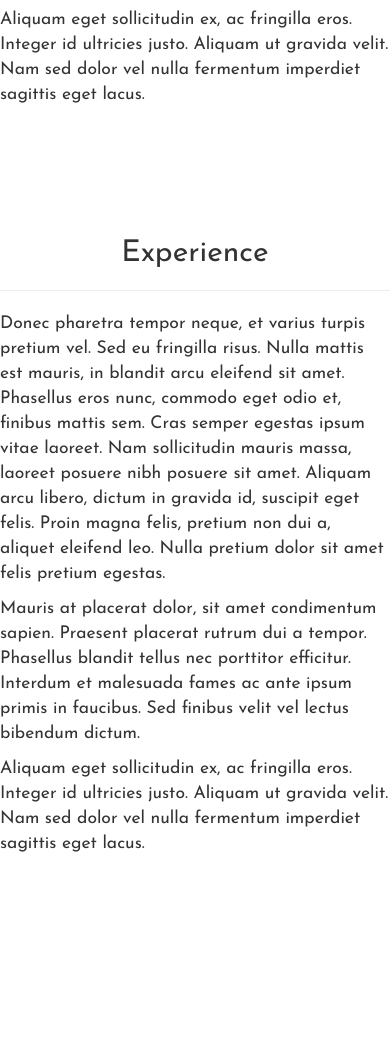
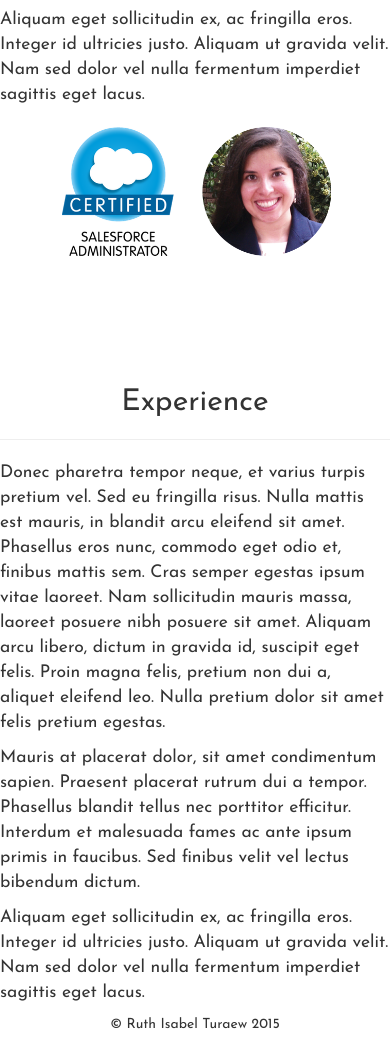
Before and after one commit to PaulTuraew/RITuraew, a website: page index.html in a window 390 px wide. Shown: the part 1258-2303 px from the top of the page. Before the commit the page ends 2124 px from the top, so only its background shows below. Drawn offline with nearby package versions, Linux system fonts and the light colour scheme.

Commit message:
added photo and salesforce logo section

```diff
--- a/css/custom.css
+++ b/css/custom.css
@@ -74,6 +74,24 @@ html {
   padding: 100px 0 0 0;
 }
 
+.dropshadow {
+  padding: 5px;
+/*  border: solid 1px #EFEFEF;
+*/}
+
+a:hover img.dropshadow {
+  border: solid 1px #CCC;
+  -moz-box-shadow: 1px 1px 5px #999;
+  -webkit-box-shadow: 1px 1px 5px #999;
+  box-shadow: 1px 1px 5px #999;
+}
+
+@media only screen and (max-width: 478px)  {
+  .dropshadow {
+    width: 85% !important;
+  }
+}
+
 #experience{
   font-family: 'Josefin Sans', sans-serif;
   font-weight: 400;
@@ -82,3 +100,7 @@ html {
   display: table;
   padding: 100px 0 0 0;
 }
+
+footer {
+  font-family: 'Josefin Sans', sans-serif;
+}
--- a/index.html
+++ b/index.html
@@ -67,6 +67,8 @@
       <p>Donec pharetra tempor neque, et varius turpis pretium vel. Sed eu fringilla risus. Nulla mattis est mauris, in blandit arcu eleifend sit amet. Phasellus eros nunc, commodo eget odio et, finibus mattis sem. Cras semper egestas ipsum vitae laoreet. Nam sollicitudin mauris massa, laoreet posuere nibh posuere sit amet. Aliquam arcu libero, dictum in gravida id, suscipit eget felis. Proin magna felis, pretium non dui a, aliquet eleifend leo. Nulla pretium dolor sit amet felis pretium egestas.</p>
       <p>Mauris at placerat dolor, sit amet condimentum sapien. Praesent placerat rutrum dui a tempor. Phasellus blandit tellus nec porttitor efficitur. Interdum et malesuada fames ac ante ipsum primis in faucibus. Sed finibus velit vel lectus bibendum dictum.</p>
       <p>Aliquam eget sollicitudin ex, ac fringilla eros. Integer id ultricies justo. Aliquam ut gravida velit. Nam sed dolor vel nulla fermentum imperdiet sagittis eget lacus.</p>
+
+      <a href="__"><img class="img-responsive center-block dropshadow" src="assets/rit_logo_photo2.png" style="padding-left:20px; padding-right:20px; width:55%"></a>
     </div>
   </div>
 </section>
@@ -86,6 +88,14 @@
 </section>
 <!-- end experience section-->
 
+<!--footer-->
+<footer>
+  <div class="container text-center">
+    <p>&copy; Ruth Isabel Turaew 2015</p>
+  </div>
+</footer>
+<!--end footer-->
+
 <!--main content ends here-->
 
 <!-- jQuery (necessary for Bootstrap's JavaScript plugins) -->
```
Also changed, not shown: assets/rit_logo_photo.png (added), assets/rit_logo_photo2.png (added). Lines whose indentation alone changed are shown as unchanged.
